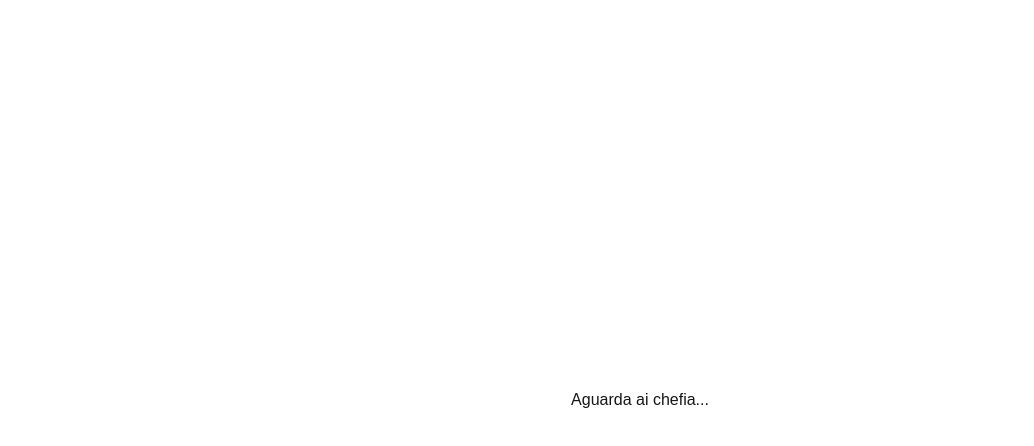
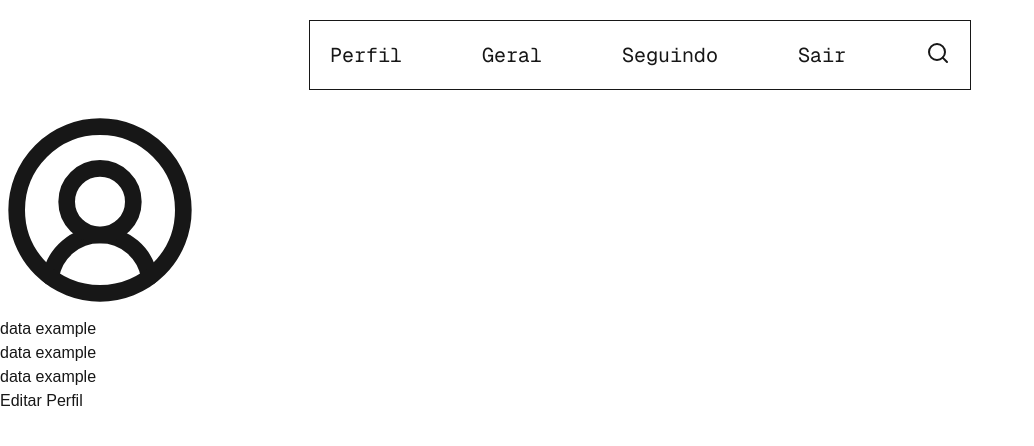
Before and after one commit to mathhen1/social-media-app, a Next.js app: page /home/profile in a window 1280 px wide. Shown: the top 446 px of the page, without its empty margins (0-1034 px from the left). Built offline with nearby package versions, Linux system fonts and the light colour scheme; no server answers.

Commit message:
feat: user profile added

```diff
--- /dev/null
+++ b/app/home/profile/layout.tsx
@@ -0,0 +1,9 @@
+const ProfileLayout = ({children}: { children: React.ReactNode }) => {
+    return (
+        <>
+            {children}
+        </>
+    )
+}
+
+export default ProfileLayout
--- /dev/null
+++ b/app/home/profile/page.tsx
@@ -0,0 +1,60 @@
+import { CircleUserRound } from "lucide-react"
+import NavBar from "../components/NavBar"
+import { User } from "@/app/lib/definitions"
+
+const ProfilePage = () => {
+
+
+
+    return (
+
+        <div>
+
+            <div className="flex justify-center">
+                <NavBar />
+            </div>
+
+            <div className="flex flex-row">
+
+                <div className="info-profile">
+
+                    <div id="info-profile-img">
+                        <button>
+                            <CircleUserRound style={{ width: "200", height: "200" }} />
+                        </button>
+                    </div>
+
+                    <div id="info-profile-data" className="">
+
+                        <div>
+                            <h1>data example</h1>
+                        </div>
+
+                        <div>
+                            <h1>data example</h1>
+                        </div>
+
+                        <div>
+                            <h1>data example</h1>
+                        </div>
+
+                    </div>
+
+                    <div id="info-profile-edit" className="">
+                        <p>Editar Perfil</p>
+                    </div>
+
+                </div>
+
+                <div className="flex profile-posts">
+
+                </div>
+
+            </div>
+
+        </div>
+    )
+
+}
+
+export default ProfilePage
```
